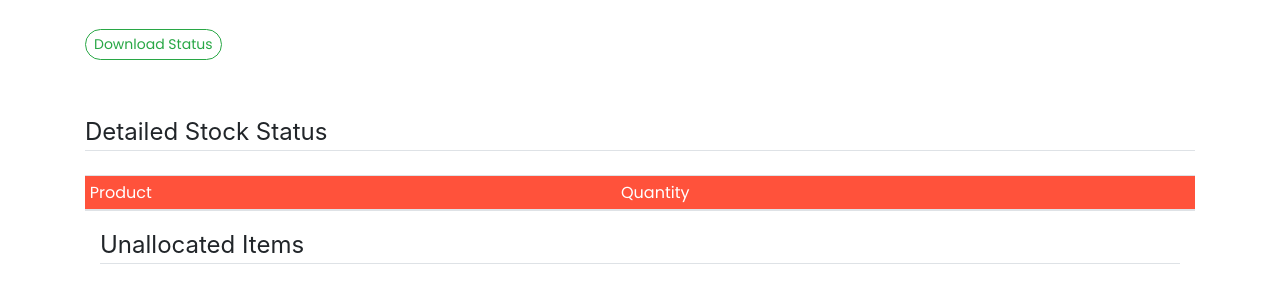
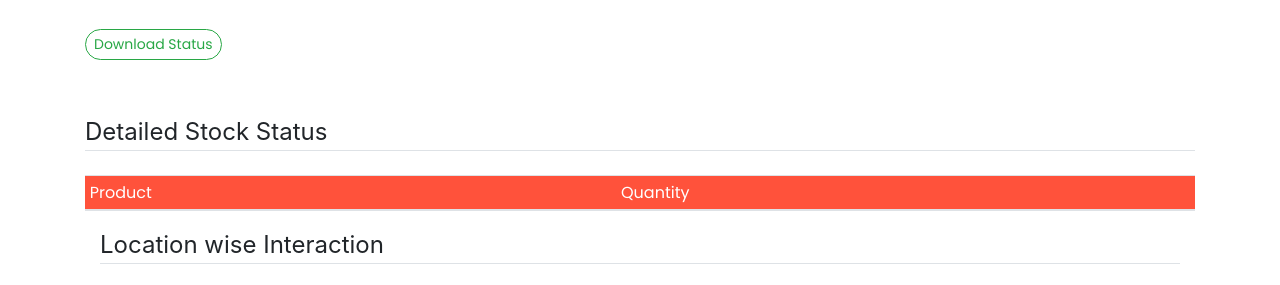
Before and after one commit to glenveigas437/Flask-Inventory-, a Flask app: page /locations/status in a window 1280 px wide. Shown: the part 183-468 px from the top of the page. Run offline with Flask 2, Linux system fonts and the light colour scheme; the visitor is signed in with stand-in values (Sample User, id 1); data comes from the database, SQL or seed files in the repository; data that the repository does not hold is empty; some libraries are stand-ins or nearby versions.

Commit message:
Update locations/status.html

```diff
--- a/inventoryShop/templates/locations/status.html
+++ b/inventoryShop/templates/locations/status.html
@@ -32,7 +32,7 @@
 
 
 	<div class="container">
-    	<legend class="border-bottom mb-4">Unallocated Items</legend>
+    	<legend class="border-bottom mb-4">Location wise Interaction</legend>
     		<div class="container" align="left">
 					<embed type="image/svg+xml;base64" src={{line_chart|safe}} style='max-width:800px;'/>
 	  		</div>
```
